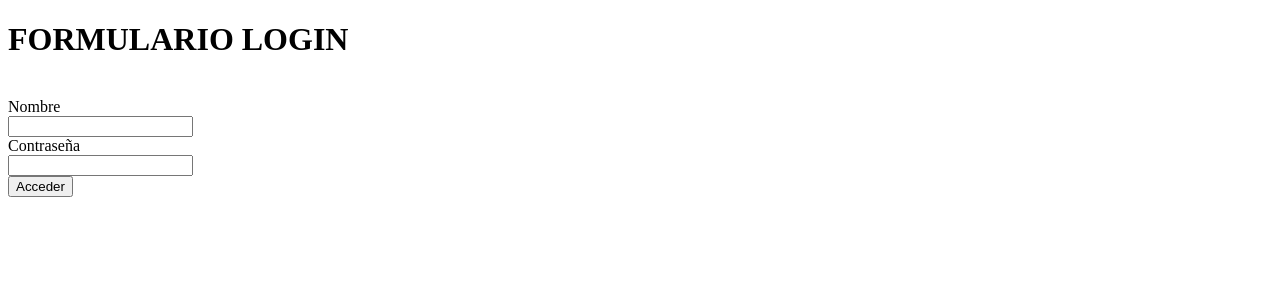
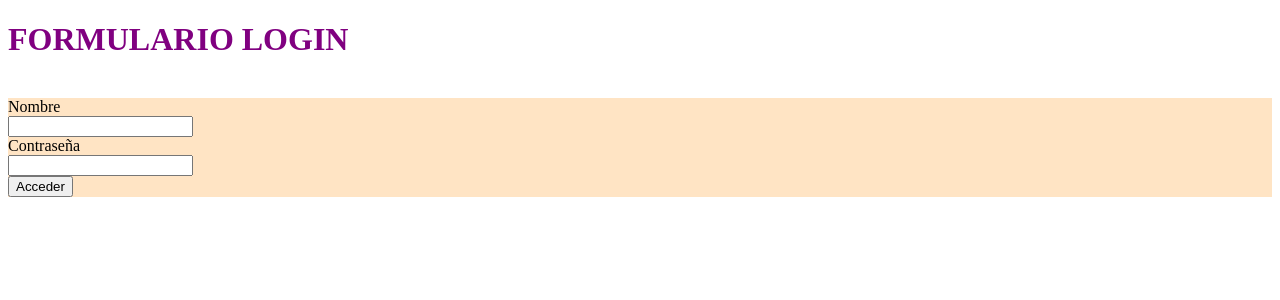
Before and after one commit to ciberjbr/AE1_ANGULAR_grupo8, an Angular app in the folder AngularVideojuegos/: page / in a window 1280 px wide. Shown: the top 300 px of the page. Built offline with nearby package versions, Linux system fonts and the light colour scheme.

Commit message:
css añadido

```diff
--- a/AngularVideojuegos/src/app/componentes/contacto/contacto.component.css
+++ b/AngularVideojuegos/src/app/componentes/contacto/contacto.component.css
@@ -0,0 +1,4 @@
+div {
+
+    background-color: coral;
+}
--- a/AngularVideojuegos/src/app/componentes/contacto/contacto.component.html
+++ b/AngularVideojuegos/src/app/componentes/contacto/contacto.component.html
@@ -3,5 +3,5 @@
 
 <div>
     <h3>Numero de teléfono: 696969696</h3>
-    <h3>Email: marvelStudios@gmail.com</h3>
+    <h3>Email: marvelStudios.gmail.com</h3>
 </div>
--- a/AngularVideojuegos/src/app/componentes/detalles-videojuego/detalles-videojuego.component.css
+++ b/AngularVideojuegos/src/app/componentes/detalles-videojuego/detalles-videojuego.component.css
@@ -0,0 +1,9 @@
+p {
+
+    background-color: aqua;
+}
+
+button:hover {
+
+    background-color:coral
+}
--- a/AngularVideojuegos/src/app/componentes/lista-videojuegos/lista-videojuegos.component.css
+++ b/AngularVideojuegos/src/app/componentes/lista-videojuegos/lista-videojuegos.component.css
@@ -0,0 +1,6 @@
+
+
+.juego:hover {
+
+    background-color: aqua;
+}
--- a/AngularVideojuegos/src/app/componentes/lista-videojuegos/lista-videojuegos.component.html
+++ b/AngularVideojuegos/src/app/componentes/lista-videojuegos/lista-videojuegos.component.html
@@ -24,7 +24,7 @@
             Recorremos la lista, y si pulsamos en alguna fila, ejecutaremos el metodo
             "seleccionar", pasandole el heroe seleccionado
         -->
-        <tr *ngFor="let v of listaVideojuegos" (click)="verDetalle(v)" >
+        <tr class="juego" *ngFor="let v of listaVideojuegos" (click)="verDetalle(v)" >
             <td>{{ v.id }}</td>
             <td>{{ v.titulo }}</td>
             <td>{{ v.valoracionMedia }}</td>
--- a/AngularVideojuegos/src/app/componentes/login/login.component.css
+++ b/AngularVideojuegos/src/app/componentes/login/login.component.css
@@ -0,0 +1,20 @@
+#main {
+
+    background-color: bisque;
+}
+
+h1{
+    color:purple
+
+}
+
+button:hover {
+
+    background-color: chartreuse;
+}
+
+#error {
+    margin-top: 1rem;
+    color: red;
+    text-decoration:overline
+}
--- a/AngularVideojuegos/src/app/componentes/login/login.component.html
+++ b/AngularVideojuegos/src/app/componentes/login/login.component.html
@@ -4,7 +4,7 @@
 
 <br/>
 
-<div>
+<div id="main">
 
     <!-- Podemos usar *ngIf o [hidden] para mostrar o no mostrar componentes -->
     <label for="nombre">Nombre</label>
@@ -25,7 +25,7 @@
         <button (click)="routingAcceder()">Acceder</button>
     </div>
 
-    <div *ngIf="!mensajeInicioSesionOculto">Usuario Incorrecto. Inténtelo de nuevo</div>
+    <div id="error" *ngIf="!mensajeInicioSesionOculto">Usuario Incorrecto. Inténtelo de nuevo</div>
 
 
 </div>
--- a/AngularVideojuegos/src/app/componentes/nombre-usuario/nombre-usuario.component.css
+++ b/AngularVideojuegos/src/app/componentes/nombre-usuario/nombre-usuario.component.css
@@ -0,0 +1,9 @@
+* {
+
+    background-color: bisque;
+}
+
+p {
+
+    color: blueviolet;
+}
--- a/AngularVideojuegos/src/app/componentes/sobre-nosotros/sobre-nosotros.component.css
+++ b/AngularVideojuegos/src/app/componentes/sobre-nosotros/sobre-nosotros.component.css
@@ -0,0 +1,9 @@
+div {
+
+    background-color: darkred;
+    opacity: 90%;
+}
+
+h2 {
+    color: blue;
+}
```
